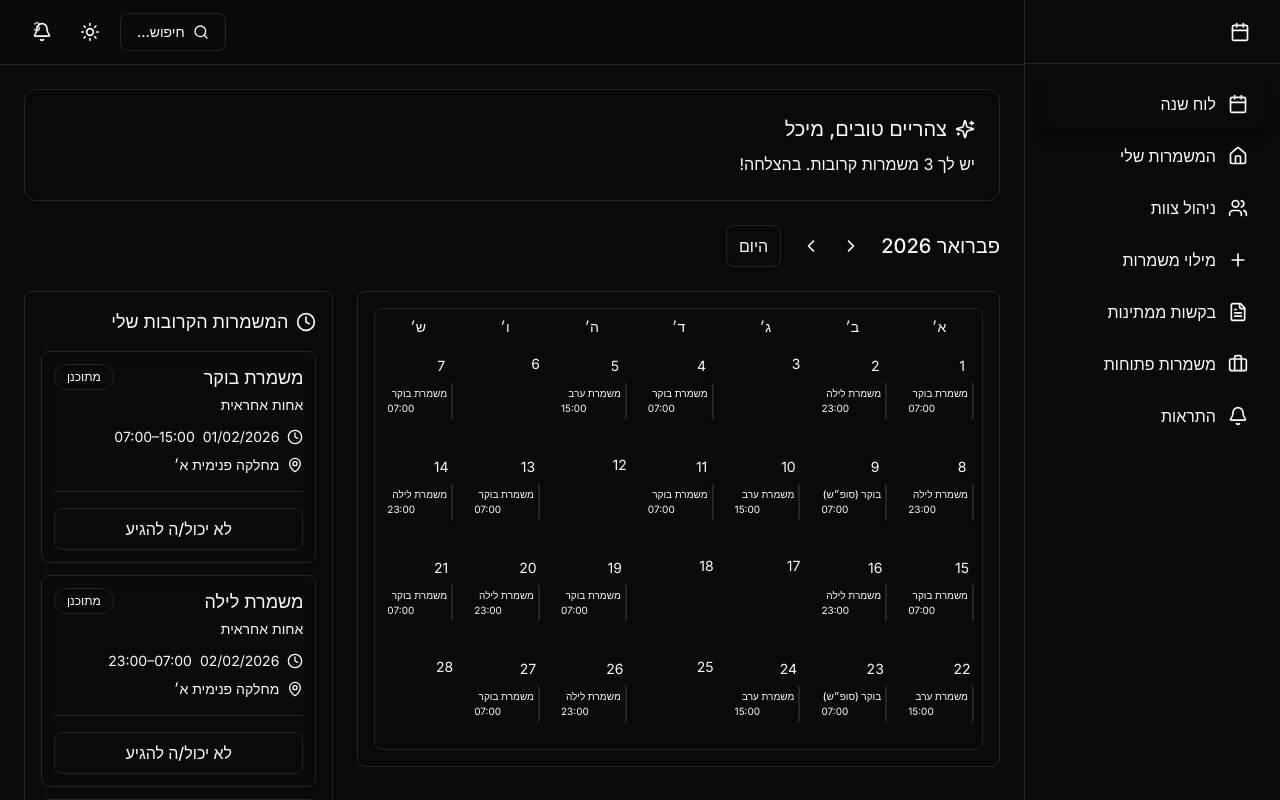
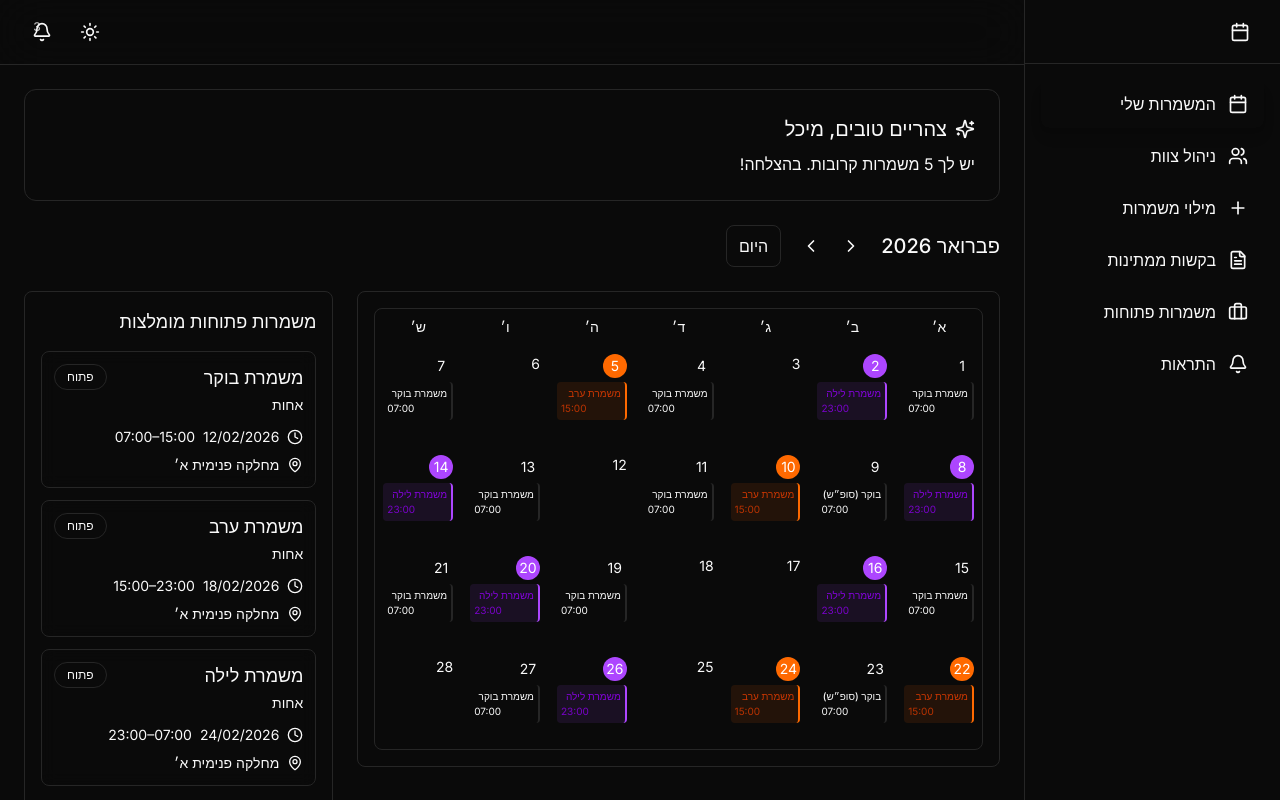
Before and after one commit to garrikmar/Shiftit, a React (Vite) app: page / in a window 1280 px wide. Shown: the top 800 px of the page. Built offline with nearby package versions, Linux system fonts and the light colour scheme.

Commit message:
style, data fixes

```diff
--- a/src/app/App.tsx
+++ b/src/app/App.tsx
@@ -4,7 +4,6 @@ import { TopBar } from "./components/top-bar";
 import { Sidebar } from "./components/sidebar";
 import { BottomNav } from "./components/bottom-nav";
 import { CalendarView } from "./views/calendar-view";
-import { MyShiftsView } from "./views/my-shifts-view";
 import { OpenShiftsView } from "./views/open-shifts-view";
 import { RequestsView } from "./views/requests-view";
 import { ManagerPendingView } from "./views/manager-pending-view";
@@ -185,14 +184,7 @@ export default function App() {
             shifts={shifts}
             onShiftClick={handleShiftClick}
             onCancelShift={handleCancelShift}
-          />
-        );
-      case "my-shifts":
-        return (
-          <MyShiftsView
-            shifts={shifts}
-            onShiftClick={handleShiftClick}
-            onCancelShift={handleCancelShift}
+            onViewOpenShifts={() => setActiveView("open-shifts")}
           />
         );
       case "open-shifts":
@@ -252,7 +244,7 @@ export default function App() {
 
           <div className="flex-1 flex flex-col overflow-hidden">
             <TopBar
-              title="ShiftIT"
+              title=""
               notificationCount={3}
               onNotificationClick={() => setActiveView("notifications")}
               onMenuClick={() => setSidebarOpen(!sidebarOpen)}
@@ -299,10 +291,22 @@ export default function App() {
               setShowShiftDetailModal(false);
               setSelectedShift(null);
             }}
-            onCancel={() => {
-              setShowShiftDetailModal(false);
-              handleCancelShift(selectedShift);
-            }}
+            onCancel={
+              selectedShift.status === "scheduled" || selectedShift.status === "approved"
+                ? () => {
+                    setShowShiftDetailModal(false);
+                    handleCancelShift(selectedShift);
+                  }
+                : undefined
+            }
+            onTake={
+              selectedShift.status === "open"
+                ? () => {
+                    setShowShiftDetailModal(false);
+                    handleTakeShift(selectedShift);
+                  }
+                : undefined
+            }
           />
         )}
       </div>
--- a/src/app/components/bottom-nav.tsx
+++ b/src/app/components/bottom-nav.tsx
@@ -8,16 +8,14 @@ interface BottomNavProps {
 
 export function BottomNav({ activeView, onViewChange, isManager }: BottomNavProps) {
   const employeeMenuItems = [
-    { id: "calendar", label: "לוח", icon: Calendar },
-    { id: "my-shifts", label: "המשמרות", icon: Home },
+    { id: "calendar", label: "המשמרות", icon: Calendar },
     { id: "open-shifts", label: "פתוחות", icon: Briefcase },
     { id: "requests", label: "בקשות", icon: FileText },
     { id: "add-shift", label: "הוספה", icon: Plus },
   ];
 
   const managerMenuItems = [
-    { id: "calendar", label: "לוח", icon: Calendar },
-    { id: "my-shifts", label: "שלי", icon: Home },
+    { id: "calendar", label: "המשמרות", icon: Calendar },
     { id: "pending", label: "ממתינות", icon: FileText },
     { id: "team", label: "צוות", icon: Users },
     { id: "add-shift", label: "הוספה", icon: Plus },
--- a/src/app/components/sidebar.tsx
+++ b/src/app/components/sidebar.tsx
@@ -10,8 +10,7 @@ interface SidebarProps {
 
 export function Sidebar({ activeView, onViewChange, isManager, isOpen = false, onToggle }: SidebarProps) {
   const employeeMenuItems = [
-    { id: "calendar", label: "לוח שנה", icon: Calendar },
-    { id: "my-shifts", label: "המשמרות שלי", icon: Home },
+    { id: "calendar", label: "המשמרות שלי", icon: Calendar },
     { id: "add-shift", label: "מילוי משמרות", icon: Plus },
     { id: "open-shifts", label: "משמרות פתוחות", icon: Briefcase },
     { id: "requests", label: "בקשות שלי", icon: FileText },
@@ -19,8 +18,7 @@ export function Sidebar({ activeView, onViewChange, isManager, isOpen = false, o
   ];
 
   const managerMenuItems = [
-    { id: "calendar", label: "לוח שנה", icon: Calendar },
-    { id: "my-shifts", label: "המשמרות שלי", icon: Home },
+    { id: "calendar", label: "המשמרות שלי", icon: Calendar },
     { id: "team", label: "ניהול צוות", icon: Users },
     { id: "add-shift", label: "מילוי משמרות", icon: Plus },
     { id: "pending", label: "בקשות ממתינות", icon: FileText },
--- a/src/app/components/top-bar.tsx
+++ b/src/app/components/top-bar.tsx
@@ -33,12 +33,6 @@ export function TopBar({ title, onMenuClick, showSearch = true, notificationCoun
 
         {/* Left Side - Search, Theme Toggle & Notifications */}
         <div className="flex items-center gap-3">
-          {showSearch && (
-            <button className="hidden md:flex items-center gap-2 px-4 py-2 rounded-lg bg-input-background border border-border hover:border-primary/50 transition-colors">
-              <Search className="w-4 h-4 text-muted-foreground" />
-              <span className="text-sm text-muted-foreground">חיפוש...</span>
-            </button>
-          )}
 
           {/* Theme Toggle Button */}
           <button
--- a/src/app/data/mock-data.ts
+++ b/src/app/data/mock-data.ts
@@ -79,6 +79,9 @@ export const INITIAL_TEAM_MEMBERS: TeamMember[] = [
 ];
 
 export const INITIAL_UNCOVERED_SHIFTS: UncoveredShift[] = [
+  { id: "u4", title: "משמרת בוקר", date: "12/02/2026", time: "07:00 - 15:00" },
+  { id: "u5", title: "משמרת ערב", date: "18/02/2026", time: "15:00 - 23:00" },
+  { id: "u6", title: "משמרת לילה", date: "24/02/2026", time: "23:00 - 07:00" },
   { id: "u1", title: "משמרת ערב", date: "15/03/2026", time: "15:00 - 23:00" },
   { id: "u2", title: "משמרת לילה", date: "20/03/2026", time: "23:00 - 07:00" },
   { id: "u3", title: "משמרת בוקר", date: "25/03/2026", time: "07:00 - 15:00" },
--- a/src/app/views/calendar-view.tsx
+++ b/src/app/views/calendar-view.tsx
@@ -2,16 +2,17 @@ import { useMemo, useState } from "react";
 import { CalendarHeader } from "../components/calendar-header";
 import { Shift, ShiftCard } from "../components/shift-card";
 import { WelcomeBanner } from "../components/welcome-banner";
-import { AlertCircle, Clock } from "lucide-react";
+import { AlertCircle } from "lucide-react";
 import { INITIAL_TEAM_MEMBERS, INITIAL_UNCOVERED_SHIFTS, generateAllShifts } from "../data/mock-data";
 
 interface CalendarViewProps {
   shifts: Shift[];
   onShiftClick: (shift: Shift) => void;
   onCancelShift: (shift: Shift) => void;
+  onViewOpenShifts: () => void;
 }
 
-export function CalendarView({ shifts: initialShifts, onShiftClick, onCancelShift }: CalendarViewProps) {
+export function CalendarView({ shifts: initialShifts, onShiftClick, onCancelShift, onViewOpenShifts }: CalendarViewProps) {
   // Month-only: show month by an anchor date; default to today
   const [currentDate, setCurrentDate] = useState<Date>(new Date());
 
@@ -66,9 +67,15 @@ export function CalendarView({ shifts: initialShifts, onShiftClick, onCancelShif
       }));
   }, [allScheduledShifts, monthInfo.month, monthInfo.year]);
 
-  const myUpcomingShifts = synchronizedShifts.slice(0, 3);
+  const myUpcomingShifts = synchronizedShifts.slice(0, 5);
   const pendingRequests: Shift[] = [];
-  const openShifts = INITIAL_UNCOVERED_SHIFTS.map((s) => ({
+  const openShifts = useMemo(() => {
+    return INITIAL_UNCOVERED_SHIFTS
+      .filter((s) => {
+        const [day, month, year] = s.date.split("/").map(Number);
+        return month === monthInfo.month + 1 && year === monthInfo.year;
+      })
+      .map((s) => ({
         id: s.id,
         title: s.title,
         role: "אחות",
@@ -78,9 +85,10 @@ export function CalendarView({ shifts: initialShifts, onShiftClick, onCancelShif
         location: "מחלקה פנימית א׳",
         status: "open" as const,
       }));
+  }, [monthInfo]);
 
   return (
-    <div className="flex-1 overflow-y-auto">
+    <div className="flex-1 overflow-y-auto pb-20 lg:pb-6">
       <div className="max-w-7xl mx-auto p-4 lg:p-6">
         <WelcomeBanner userName="מיכל" upcomingShifts={myUpcomingShifts.length} />
 
@@ -124,7 +132,13 @@ export function CalendarView({ shifts: initialShifts, onShiftClick, onCancelShif
                       <div
                         className={`text-sm mb-1 ${
                           shift
-                            ? "w-6 h-6 rounded-full bg-primary text-primary-foreground flex items-center justify-center"
+                            ? `w-6 h-6 rounded-full flex items-center justify-center ${
+                                shift.title.includes("לילה")
+                                  ? "bg-purple-500 text-white"
+                                  : shift.title.includes("ערב")
+                                  ? "bg-orange-500 text-white"
+                                  : "bg-primary text-primary-foreground"
+                              }`
                             : ""
                         }`}
                       >
@@ -133,10 +147,23 @@ export function CalendarView({ shifts: initialShifts, onShiftClick, onCancelShif
                       {shift && (
                         <div
                           onClick={() => onShiftClick(shift)}
-                          className="p-1 rounded bg-primary/10 border-r-2 border-primary cursor-pointer hover:bg-primary/20 transition-colors mb-1"
+                          className={`p-1 rounded border-r-2 cursor-pointer transition-colors mb-1 ${
+                            shift.title.includes("לילה")
+                              ? "bg-purple-500/10 border-purple-500 text-purple-700 dark:text-purple-300 hover:bg-purple-500/20"
+                              : shift.title.includes("ערב")
+                              ? "bg-orange-500/10 border-orange-500 text-orange-700 dark:text-orange-300 hover:bg-orange-500/20"
+                              : "bg-primary/10 border-primary text-primary hover:bg-primary/20"
+                          }`}
                         >
                           <div className="text-[10px] font-medium truncate">{shift.title}</div>
-                          <div className="text-[10px] text-muted-foreground truncate" dir="ltr">
+                          <div
+                            className={`text-[10px] truncate ${
+                              shift.title.includes("לילה") || shift.title.includes("ערב")
+                                ? "opacity-90"
+                                : "text-muted-foreground"
+                            }`}
+                            dir="ltr"
+                          >
                             {shift.startTime}
                           </div>
                         </div>
@@ -150,25 +177,6 @@ export function CalendarView({ shifts: initialShifts, onShiftClick, onCancelShif
 
           {/* Sidebar */}
           <div className="space-y-4">
-            {/* My Upcoming Shifts */}
-            <div className="rounded-lg border border-card-border bg-card p-4">
-              <div className="flex items-center gap-2 mb-4">
-                <Clock className="w-5 h-5 text-primary" />
-                <h3>המשמרות הקרובות שלי</h3>
-              </div>
-              <div className="space-y-3">
-                {myUpcomingShifts.map((shift) => (
-                  <ShiftCard
-                    key={shift.id}
-                    shift={shift}
-                    onClick={() => onShiftClick(shift)}
-                    compact
-                    showActions
-                    onCancel={() => onCancelShift(shift)}
-                  />
-                ))}
-              </div>
-            </div>
 
             {/* Pending Requests */}
             {pendingRequests.length > 0 && (
@@ -193,7 +201,10 @@ export function CalendarView({ shifts: initialShifts, onShiftClick, onCancelShif
                   <ShiftCard key={shift.id} shift={shift} onClick={() => onShiftClick(shift)} compact />
                 ))}
               </div>
-              <button className="w-full mt-4 px-4 py-2 rounded-lg bg-primary/10 border border-primary/30 text-primary hover:bg-primary/20 transition-colors">
+              <button
+                onClick={onViewOpenShifts}
+                className="w-full mt-4 px-4 py-2 rounded-lg bg-primary/10 border border-primary/30 text-primary hover:bg-primary/20 transition-colors"
+              >
                 צפייה בכל המשמרות הפתוחות
               </button>
             </div>
--- a/src/app/views/open-shifts-view.tsx
+++ b/src/app/views/open-shifts-view.tsx
@@ -33,33 +33,69 @@ export function OpenShiftsView({ shifts: initialShifts, onTakeShift }: OpenShift
   }, []);
 
   const toggleFilter = (id: string) => {
-    setFilters(filters.map(f =>
-      f.id === id ? { ...f, active: !f.active } : f
-    ));
+    if (id === "all") {
+      setFilters(filters.map(f => ({ ...f, active: f.id === "all" })));
+      return;
+    }
+
+    setFilters(prev => {
+      const next = prev.map(f => {
+        if (f.id === id) return { ...f, active: !f.active };
+        if (f.id === "all") return { ...f, active: false };
+        return f;
+      });
+
+      // If no filters are active, revert to "all"
+      if (!next.some(f => f.active)) {
+        return next.map(f => ({ ...f, active: f.id === "all" }));
+      }
+      return next;
+    });
   };
+
+  const filteredShifts = useMemo(() => {
+    const activeFilters = filters.filter(f => f.active);
+    // If "all" is active, return everything
+    if (activeFilters.some(f => f.id === "all")) {
+      return openShifts;
+    }
+
+    return openShifts.filter(shift => {
+      // Check if shift matches ANY active filter
+      return activeFilters.some(filter => {
+        switch (filter.id) {
+          case "nurse": return shift.role.includes("אחות");
+          case "morning": return shift.title.includes("בוקר");
+          case "evening": return shift.title.includes("ערב");
+          case "night": return shift.title.includes("לילה");
+          default: return false;
+        }
+      });
+    });
+  }, [openShifts, filters]);
 
   return (
     <div className="flex-1 overflow-y-auto pb-20 lg:pb-6 min-h-[400px]">
-      <div className="max-w-4xl mx-auto p-4 lg:p-6">
+      <div className="max-w-6xl mx-auto p-4 lg:p-6">
         <div className="mb-6">
           <div className="flex items-center justify-between mb-4">
             <h2>משמרות פתוחות</h2>
             <span className="text-sm text-muted-foreground">
-              {openShifts.length} משמרות זמינות
+              {filteredShifts.length} משמרות זמינות
             </span>
           </div>
           <FilterChips filters={filters} onToggle={toggleFilter} />
         </div>
 
-        {openShifts.length === 0 ? (
+        {filteredShifts.length === 0 ? (
           <EmptyState
             icon={Briefcase}
             title="אין משמרות פתוחות כרגע"
-            description="כל המשמרות מאוישות. בדוק/י שוב מאוחר יותר או צור/י קשר עם המנהל/ת."
+            description="נסו לשנות את הסינון או בדקו שוב מאוחר יותר."
           />
         ) : (
-          <div className="grid grid-cols-1 md:grid-cols-2 gap-4 min-h-[400px]">
-            {openShifts.map((shift) => (
+          <div className="grid grid-cols-1 md:grid-cols-2 gap-4">
+            {filteredShifts.map((shift) => (
               <ShiftCard
                 key={shift.id}
                 shift={shift}
```
Also changed, not shown: src/app/modals/shift-detail-modal.tsx (+13 -1 lines), src/app/views/add-shift-view.tsx (+7 -5 lines), src/app/views/my-shifts-view.tsx (deleted, +0 -86 lines), src/app/views/requests-view.tsx (+6 -1 lines). Lines whose indentation alone changed are shown as unchanged.
